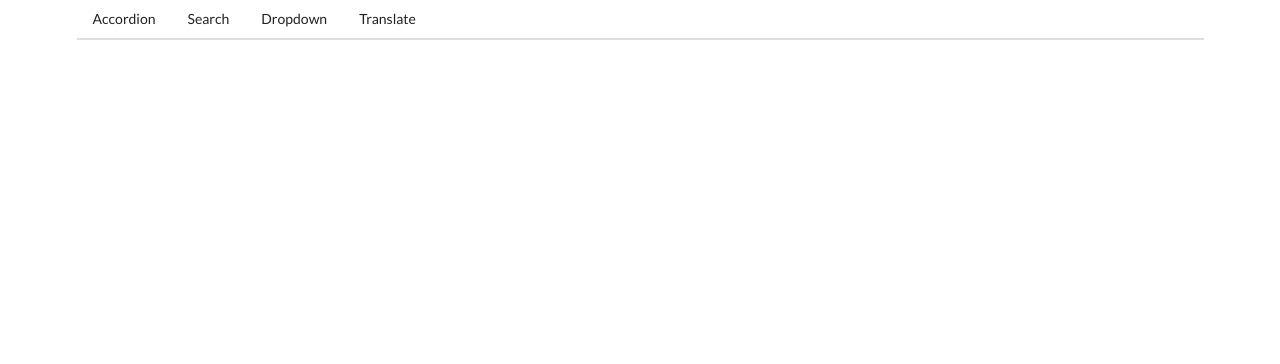
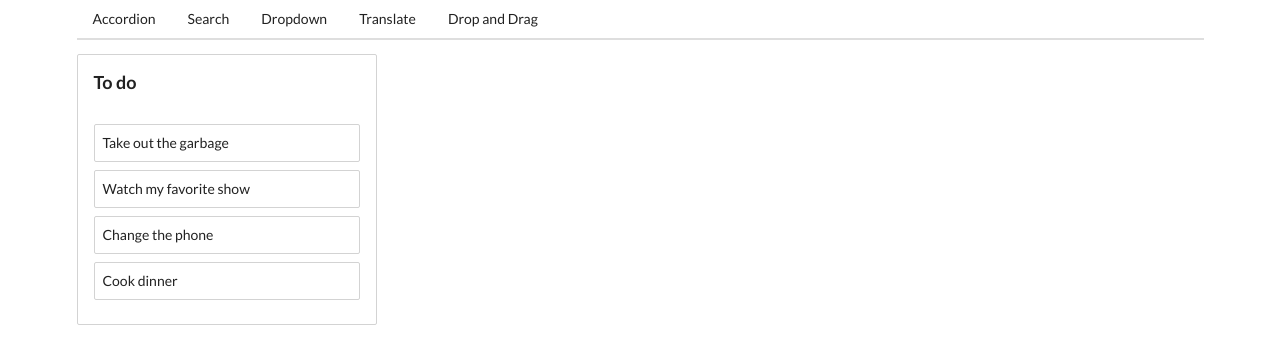
Before and after one commit to yuenu/react-widget, a React (Create React App) app: page /dropanddrag in a window 1280 px wide. Shown: the top 364 px of the page. Built offline with nearby package versions, Linux system fonts and the light colour scheme.

Commit message:
feat: add react-beautiful-dnd

```diff
--- a/package.json
+++ b/package.json
@@ -8,8 +8,10 @@
     "@testing-library/user-event": "^12.2.2",
     "axios": "^0.21.0",
     "react": "^17.0.1",
+    "react-beautiful-dnd": "^13.1.0",
     "react-dom": "^17.0.1",
     "react-scripts": "4.0.3",
+    "styled-components": "^5.3.3",
     "web-vitals": "^0.2.4"
   },
   "scripts": {
@@ -39,8 +41,10 @@
   "devDependencies": {
     "@types/jest": "^26.0.23",
     "@types/node": "^15.0.2",
+    "@types/react-beautiful-dnd": "^13.1.2",
     "@types/react-dom": "^17.0.3",
     "@types/react-router-dom": "^5.1.7",
+    "@types/styled-components": "^5.1.15",
     "typescript": "^4.2.4"
   }
 }
--- a/src/App.tsx
+++ b/src/App.tsx
@@ -4,6 +4,7 @@ import Accordion from "pages/Accordion";
 import Search from "pages/Search";
 import DropDown from "pages/Dropdown";
 import Translate from "pages/Translate";
+import DropAndDrag from './pages/DropAndDrag'
 import Route from "router";
 
 import { items, options } from "apis/LocalData";
@@ -31,6 +32,9 @@ const App: React.FC = () => {
       <Route path="/translate">
         <Translate />
       </Route>
+      <Route path="/dropanddrag">
+        <DropAndDrag />
+      </Route>
     </div>
   );
 };
--- a/src/components/Layout/Header.tsx
+++ b/src/components/Layout/Header.tsx
@@ -16,6 +16,9 @@ const Header: React.FC = () => {
       <Links href="/translate" className="item">
         Translate
       </Links>
+      <Links href="/dropanddrag" className="item">
+        Drop and Drag
+      </Links>
     </div>
   );
 };
--- /dev/null
+++ b/src/pages/DropAndDrag/data.ts
@@ -0,0 +1,23 @@
+const initialData = {
+  tasks: {
+    'task-1': { id: 'task-1', content: 'Take out the garbage' },
+    'task-2': { id: 'task-2', content: 'Watch my favorite show' },
+    'task-3': { id: 'task-3', content: 'Change the phone' },
+    'task-4': { id: 'task-4', content: 'Cook dinner' },
+  },
+  columns: {
+    'column-1': {
+      id: 'column-1',
+      title: 'To do',
+      taskIds: ['task-1', 'task-2', 'task-3', 'task-4']
+    },
+    'column-2': {
+      id: 'column-2',
+      title: 'To do2',
+      taskIds: ['task-1', 'task-2', 'task-3']
+    },
+  },
+  columnOrder: ['column-1']
+}
+
+export default initialData
--- /dev/null
+++ b/src/pages/DropAndDrag/index.tsx
@@ -0,0 +1,154 @@
+import React, { useState } from "react";
+import styled from 'styled-components'
+import initialData from './data'
+import { DragDropContext, DropResult, Draggable, Droppable } from 'react-beautiful-dnd'
+
+// const getKeyValue = <U extends keyof T, T extends object>(key: U) => (obj: T) =>
+//   obj[key];
+
+type Props = {}
+
+type StateType = {
+  tasks: {
+    [key: string]: {
+      id: string,
+      content: string
+    }
+  },
+  columns: {
+    [key: string]: {
+      id: string,
+      title: string,
+      taskIds: string[]
+    }
+  },
+  columnOrder: string[]
+}
+
+type ColumnProps = {
+  column: {
+    id: string,
+    title: string,
+    taskIds: string[]
+  },
+  tasks: {
+    id: string,
+    content: string
+  }[]
+}
+
+type TaskProps = {
+  task: {
+    id: string,
+    content: string
+  },
+  index: number
+}
+
+// Column component
+const ColumnContainer = styled.div`
+  padding:8px;
+  border: 1px solid lightgrey;
+  border-radius:2px;
+  max-width:300px;
+`
+const ColumnTitle = styled.h3`
+  padding: 8px;
+`
+const TaskList = styled.div<{isDraggingOver: boolean}>`
+  padding: 8px;
+  background-color: ${p => p.isDraggingOver ? 'skyblue' : 'transparent'};s
+`
+
+const Column: React.FC<ColumnProps> = ({ column, tasks }) => {
+  return (
+    <ColumnContainer>
+      <ColumnTitle>{column.title}</ColumnTitle>
+      <Droppable droppableId={column.id}>
+        {(provider, snapshot) =>
+          <TaskList
+            ref={provider.innerRef}
+            {...provider.droppableProps}
+            isDraggingOver={snapshot.isDraggingOver}
+          >
+            {tasks.map((task, index) => <Task key={task.id} task={task} index={index} />)}
+            {provider.placeholder}
+          </TaskList>
+        }
+      </Droppable>
+    </ColumnContainer>
+  )
+}
+
+// Task component
+const TaskContainer = styled.div<{isDragging: boolean}>`
+  border: 1px solid lightgrey;
+  border-radius: 2px;
+  padding: 8px;
+  margin-bottom: 8px;
+  background: ${props => props.isDragging ? 'lightgrey' : 'transparent'};
+`
+
+const Task: React.FC<TaskProps> = ({ task, index }) => {
+  return (
+    <Draggable draggableId={task.id} index={index}>
+      {(provided, snapshot) =>
+        <TaskContainer
+          ref={provided.innerRef}
+          {...provided.draggableProps}
+          {...provided.dragHandleProps}
+          isDragging={snapshot.isDragging}
+        >
+          {task.content}
+        </TaskContainer>
+      }
+    </Draggable>
+  )
+}
+
+// Layout component
+const DropAndDrag: React.FC<Props> = () => {
+  const [state, setState] = useState<StateType>(initialData)
+  const onDragEndHandler = (result: DropResult) => {
+    const { destination, source, draggableId } = result
+
+    if(!destination) return;
+    if(
+      destination.droppableId === source.droppableId &&
+      destination.index === source.index
+    ) return;
+
+    const column = state.columns[source.droppableId]
+    const newTaskIds = Array.from(column.taskIds)
+    newTaskIds.splice(source.index, 1)
+    newTaskIds.splice(destination.index, 0, draggableId)
+
+    const newColumn = {
+      ...column,
+      taskIds: newTaskIds
+    }
+
+    const newState = {
+      ...state,
+      columns: {
+        ...state.columns,
+        [newColumn.id]: newColumn
+      }
+    }
+
+    setState(newState)
+  }
+
+  return (
+    <DragDropContext onDragEnd={onDragEndHandler}>
+      {state.columnOrder.map(columnId => {
+        const column = state.columns[columnId]
+        const tasks = column.taskIds.map(taskId => state.tasks[taskId])
+
+        return <Column key={column.id} column={column} tasks={tasks} />
+      })}
+    </DragDropContext>
+  )
+}
+
+export default DropAndDrag
```
Also changed, not shown: 1 other file (tests, documents, lock files or other folders).
